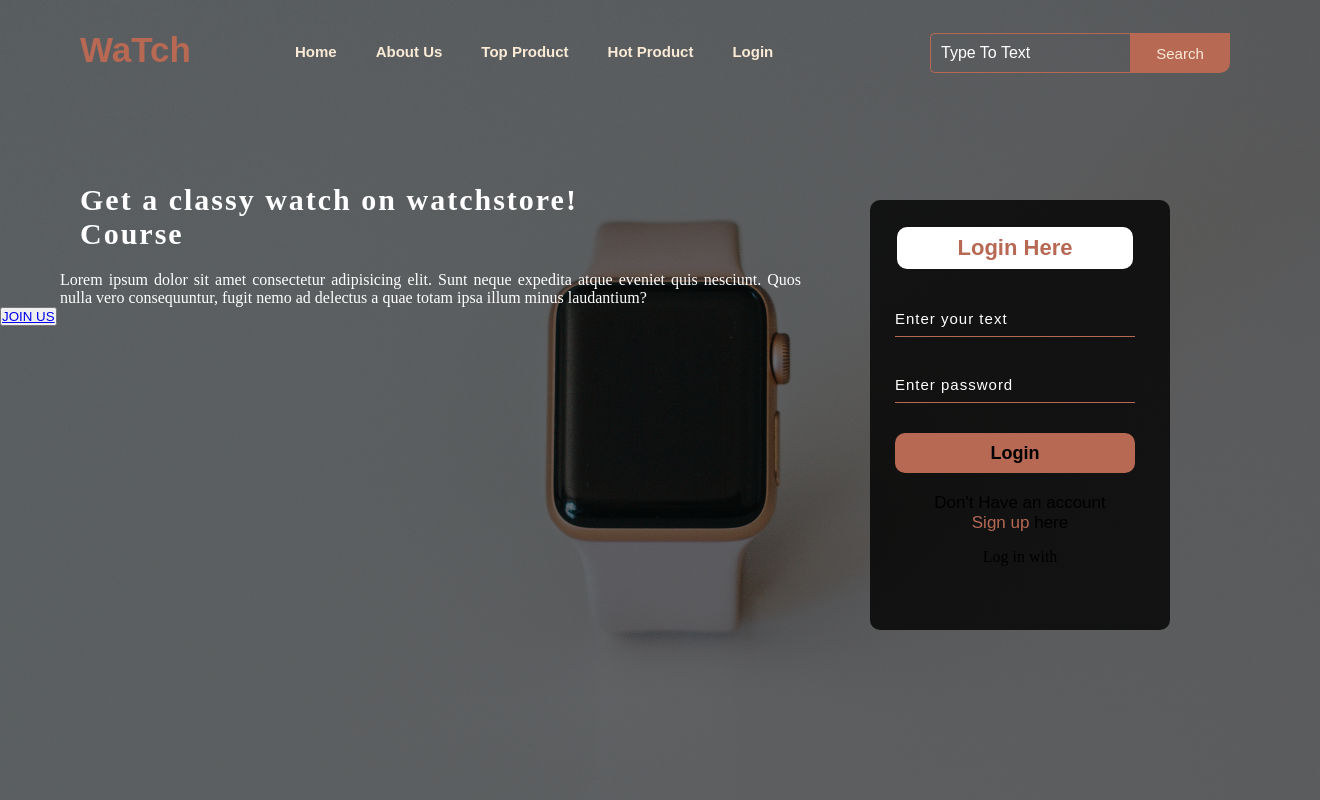
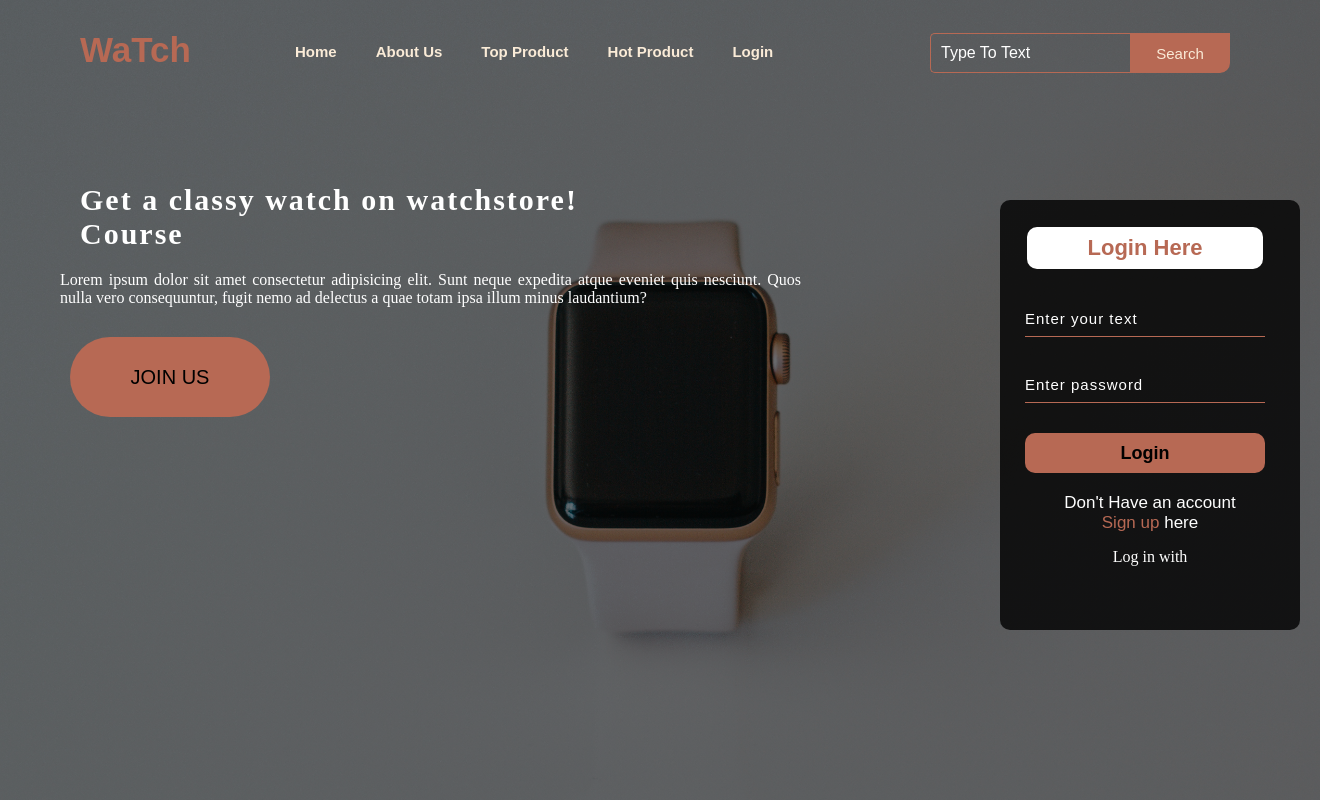
Before and after one commit to JyotiNayak9/Ecommerce-website-WatchLane, a PHP site: page / in a window 1320 px wide. Run offline with PHP 8.4, Linux system fonts and the light colour scheme; some libraries are stand-ins or nearby versions.

Commit message:
second commit

```diff
--- a/index.html
+++ b/index.html
@@ -44,8 +44,8 @@
                 </div>
                 <div class="col-sm-4 col-md-4">
                 </div>
-            </div>
             <button class="cn"><a href="#">JOIN US</a></button>
+        </div>
             <div class="form">
                 <h2>Login Here</h2>
                 <input type="email" name="email" placeholder="Enter your text">
@@ -58,10 +58,10 @@
                 <p class="liw">Log in with</p>
 
                 <div class="icon">
-                    <a href="#"> <icon-icon name="logo-facebook"></icon-icon></a>
-                    <a href="#"> <icon-icon name="logo-instagram"></icon-icon></a>
-                    <a href="#"> <icon-icon name="logo-youtube"></icon-icon></a>
-                    <a href="#"> <icon-icon name="logo-linkdin"></icon-icon></a>
+                    <a href="#"> <icon-icon name="facebook.jpg"></icon-icon></a>
+                    <a href="#"> <icon-icon name="insta.jpg"></icon-icon></a>
+                    <a href="#"> <icon-icon name="google.png"></icon-icon></a>
+                    <a href="#"> <icon-icon name="linkedin.png"></icon-icon></a>
                 </div>
             </div>
         </div>
--- a/style.css
+++ b/style.css
@@ -137,12 +137,12 @@ ul li a:hover {
 .content .cn {
     width: 200px;
     height: 80px;
-    background: #b76954;
+    background-color: #b76954;
     border: none;
     margin-bottom: 30px;
     margin-left: 10px;
     font-size: 20px;
-    border-radius: 10px;
+    border-radius: 1000px;
     cursor: pointer;
     margin-top: 30px;
 }
@@ -154,7 +154,7 @@ ul li a:hover {
 }
 
 .cn:hover {
-    background-color: antiquewhite;
+    background-color: rgba(250, 215, 215, 0.915);
 }
 
 .form {
@@ -163,7 +163,7 @@ ul li a:hover {
     background: linear-gradient(to top, rgba(0, 0, 0, 0.8)50%, rgba(0, 0, 0, 0.8)50%);
     position: absolute;
     top: 200px;
-    left: 870px;
+    left: 1000px;
     border-radius: 10px;
     padding: 25px;
 }
@@ -234,6 +234,7 @@ ul li a:hover {
     font-size: 17px;
     padding-top: 20px;
     text-align: center;
+    color:#fff
 }
 
 .form .link a {
@@ -246,6 +247,7 @@ ul li a:hover {
     padding-top: 15px;
     padding-bottom: 10px;
     text-align: center;
+    color: #fff;
 }
 
 .editor {
```
Also changed, not shown: facebook.jpg (added), google.png (added), insta.jpg (added), linkedin.png (added).
